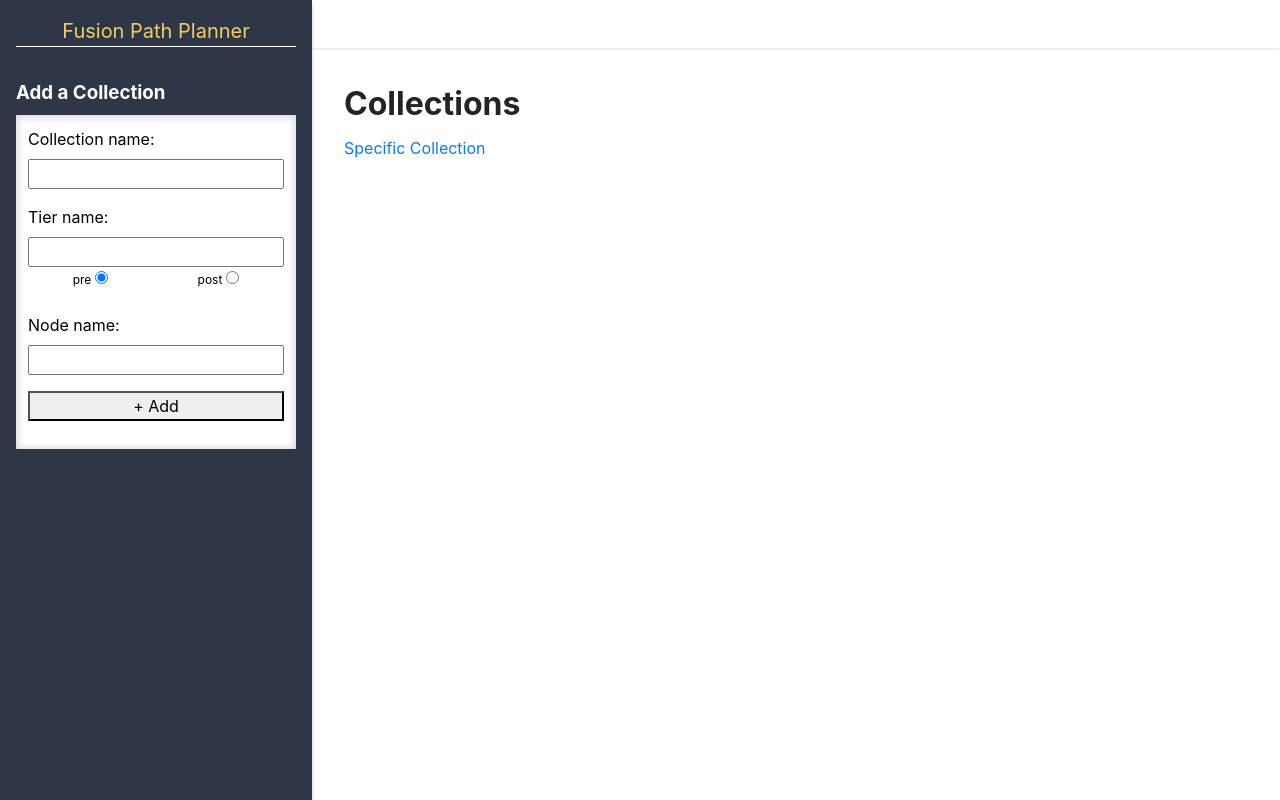
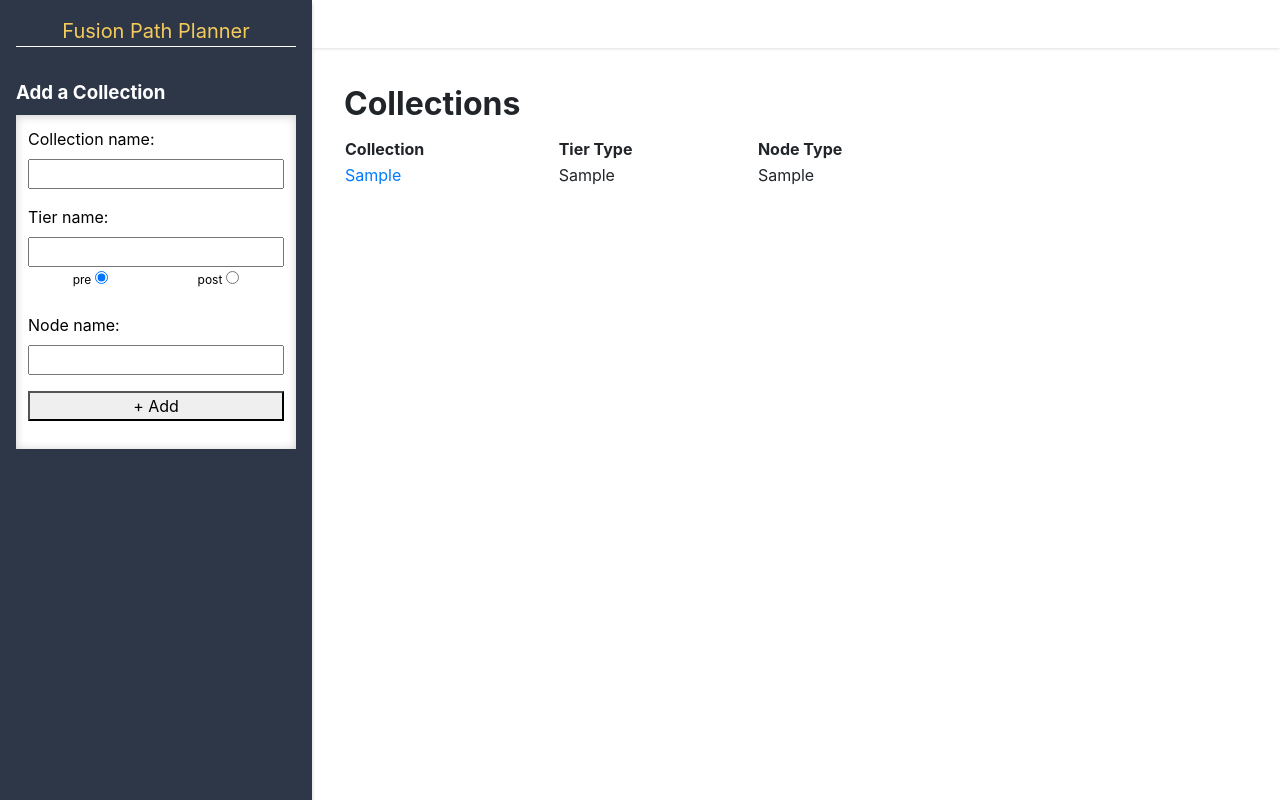
Before and after one commit to ilogan/fusion-path-planner, a React (Create React App) app: page /collections in a window 1280 px wide. Both pictures are taken after typing "Sample", "Sample", "Sample" into the empty fields and a click on the button "+ Add". Built offline with nearby package versions, Linux system fonts and the light colour scheme.

Commit message:
New collection is rendered to collection-list view via context

```diff
--- a/src/App.js
+++ b/src/App.js
@@ -2,6 +2,7 @@
 import { jsx } from '@emotion/core';
 
 import styled from '@emotion/styled';
+import { CollectionsProvider } from './context/collectionsContext';
 import Sidebar from './Sidebar';
 import Dashboard from './Dashboard';
 
@@ -12,8 +13,10 @@ const AppContainer = styled.div({
 function App() {
   return (
     <AppContainer>
-      <Sidebar />
-      <Dashboard />
+      <CollectionsProvider>
+        <Sidebar />
+        <Dashboard />
+      </CollectionsProvider>
     </AppContainer>
   );
 }
--- a/src/Dashboard/CollectionListScreen.js
+++ b/src/Dashboard/CollectionListScreen.js
@@ -3,7 +3,7 @@ import { jsx } from '@emotion/core';
 
 import styled from '@emotion/styled';
 import { Link } from '@reach/router';
-
+import { useCollections } from '../context/collectionsContext';
 /*
  * /collections
  */
@@ -21,13 +21,37 @@ const CollectionListContentContainer = styled.div({
   padding: '1rem 2rem',
 });
 
+const TableContainer = styled.table({
+  width: '50vw',
+});
+
 function CollectionListScreen() {
+  const [collections] = useCollections();
   return (
     <CollectionListScreenContainer>
       <NavSpacer />
       <CollectionListContentContainer>
         <h1>Collections</h1>
-        <Link to="/collections/1">Specific Collection</Link>
+        <TableContainer>
+          <thead>
+            <tr>
+              <th>Collection</th>
+              <th>Tier Type</th>
+              <th>Node Type</th>
+            </tr>
+          </thead>
+          <tbody>
+            {collections.map((c) => (
+              <tr>
+                <Link to={`/collections/${c.id}`}>
+                  <td>{c.collectionName}</td>
+                </Link>
+                <td>{c.tierName}</td>
+                <td>{c.nodeName}</td>
+              </tr>
+            ))}
+          </tbody>
+        </TableContainer>
       </CollectionListContentContainer>
     </CollectionListScreenContainer>
   );
--- a/src/Sidebar/CollectionListScreen.js
+++ b/src/Sidebar/CollectionListScreen.js
@@ -3,7 +3,7 @@ import { jsx } from '@emotion/core';
 import styled from '@emotion/styled';
 
 import { useState } from 'react';
-
+import { useCollections } from '../context/collectionsContext';
 const FormContainer = styled.form({
   padding: '.75rem',
   backgroundColor: '#FFFFFF',
@@ -21,6 +21,7 @@ const Row = styled.div({
 });
 
 function CollectionListScreen() {
+  const [collections, setCollections] = useCollections();
   const [collectionName, setCollectionName] = useState('');
   const [tierName, setTierName] = useState('');
   const [nodeName, setNodeName] = useState('');
@@ -28,12 +29,16 @@ function CollectionListScreen() {
 
   const handleSubmit = (e) => {
     e.preventDefault();
-    console.log({
-      collectionName,
-      tierName,
-      isPrefixed,
-      nodeName,
-    });
+    setCollections([
+      ...collections,
+      {
+        id: collections.length + 1,
+        collectionName,
+        tierName,
+        isPrefixed,
+        nodeName,
+      },
+    ]);
     setCollectionName('');
     setTierName('');
     setIsPrefixed(true);
--- /dev/null
+++ b/src/context/collectionsContext.js
@@ -0,0 +1,18 @@
+import React, { createContext, useContext, useState, useMemo } from 'react';
+
+const CollectionsContext = createContext();
+
+function CollectionsProvider(props) {
+  const [collections, setCollections] = useState([]);
+  const value = useMemo(() => [collections, setCollections], [collections]);
+  return <CollectionsContext.Provider value={value} {...props} />;
+}
+
+function useCollections() {
+  const context = useContext(CollectionsContext);
+  if (!context)
+    throw new Error('useCollections must be used within CollectionProvider');
+  return context;
+}
+
+export { CollectionsProvider, useCollections };
```
